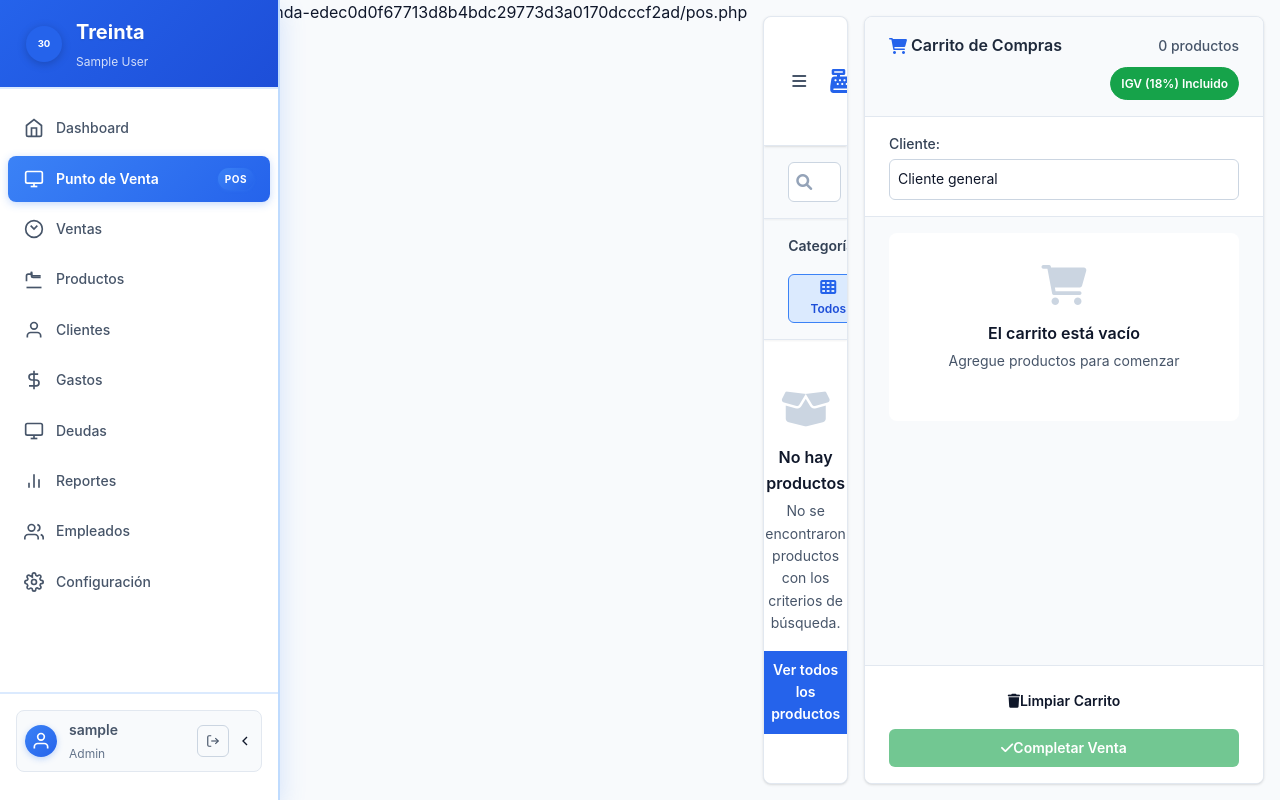
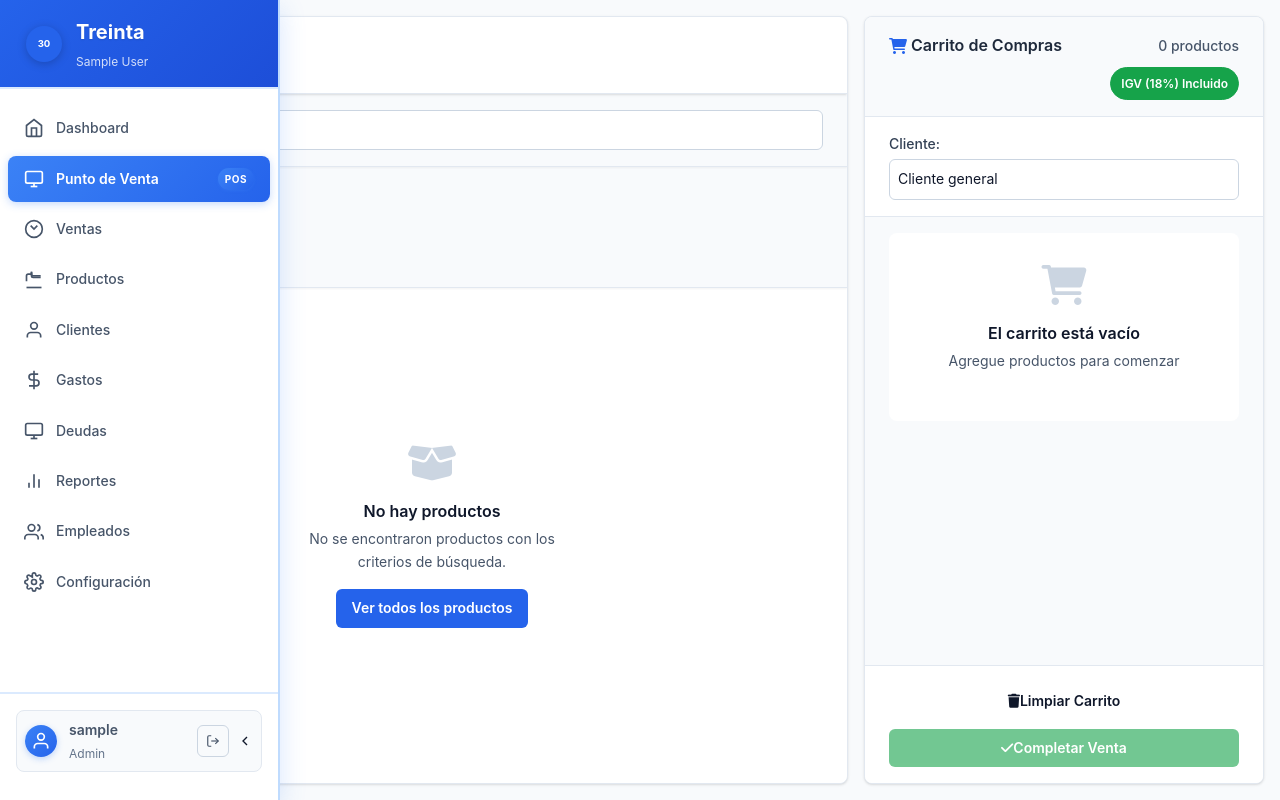
Before and after one commit to Codearlo/sistema_tienda, a PHP site: page /pos.php in a window 1280 px wide. Run offline with PHP 8.4, Linux system fonts and the light colour scheme; the visitor is signed in with stand-in values (Sample User, id 1); data that the repository does not hold is empty.

Commit message:
Subiendo los archivos

```diff
--- a/pos.php
+++ b/pos.php
@@ -1,4 +1,3 @@
-codearlo/sistema_tienda/sistema_tienda-edec0d0f67713d8b4bdc29773d3a0170dcccf2ad/pos.php
 <?php
 session_start();
 
```
